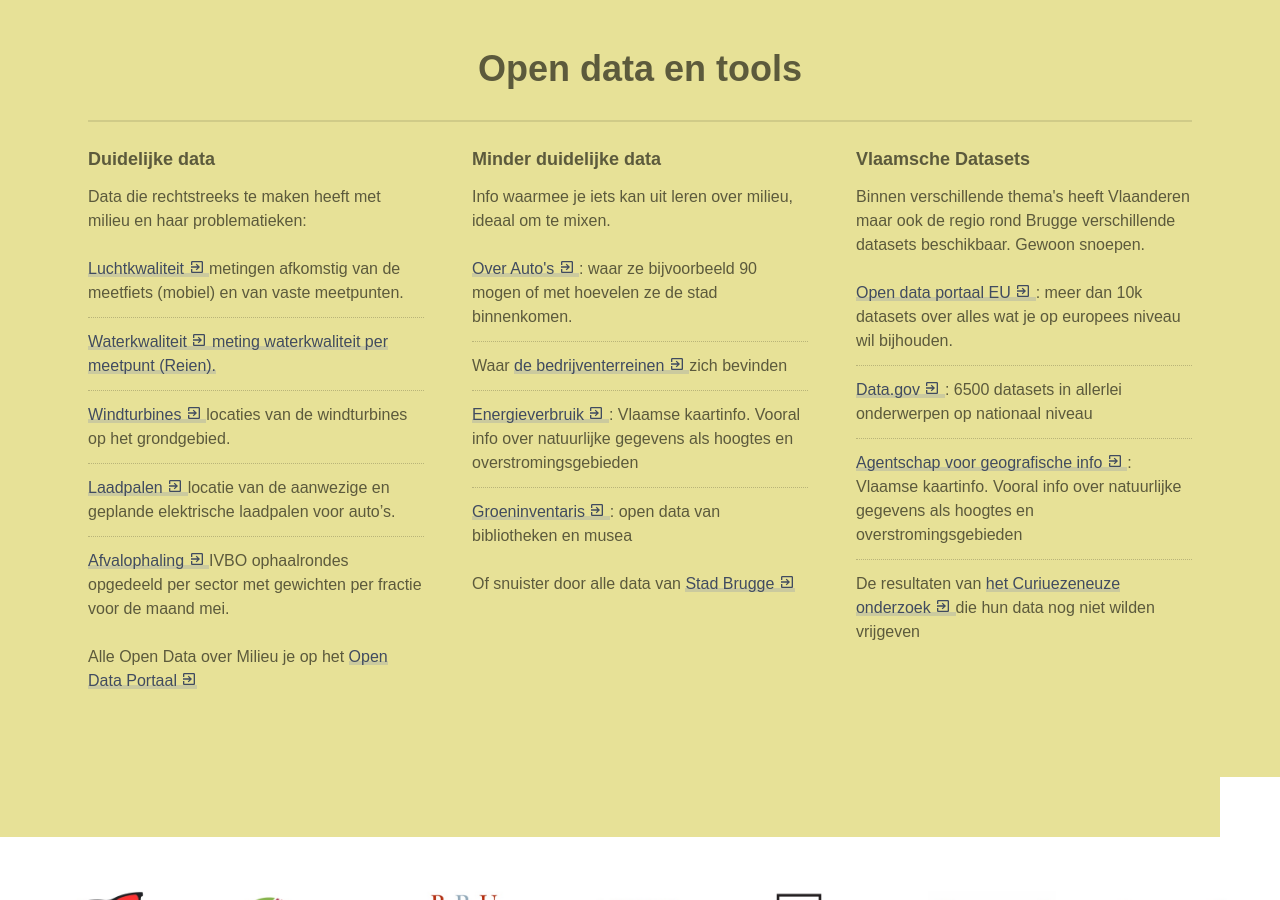
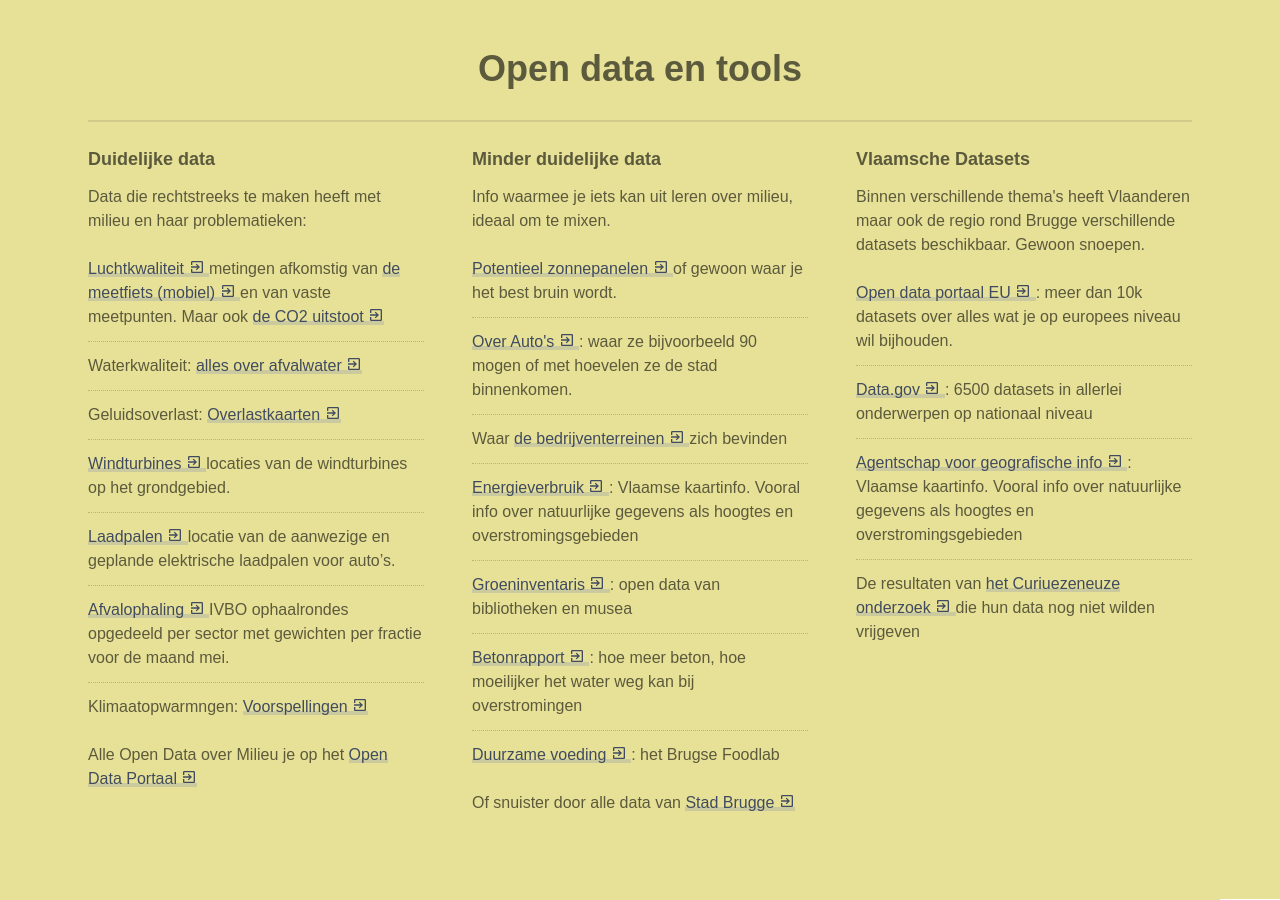
Before and after one commit to nerdlab-be/cityhacks-2018, a Jekyll site: the page built from _pages/index.markdown, in a window 1280 px wide and 900 px high, scrolled down 5628 px. Built offline with Jekyll 4.4.1, drawn with Linux system fonts in a browser that asks for light colours; some web fonts are replaced.

Commit message:
update data na datadive

```diff
--- a/_layouts/template-index.html
+++ b/_layouts/template-index.html
@@ -141,11 +141,13 @@ layout: default
           <h3 class="c-small-title">Duidelijke data</h3>
           <p class="c-para-small">Data die rechtstreeks te maken heeft met milieu en haar problematieken:</p>
           <ul class="o-list-bare c-list-small">
-            <li class="c-list-small__item"><a href="https://www.brugge.be/open-data-milieu-natuur#lk" target="_blank" class="c-link c-link--faux">Luchtkwaliteit{% include atom.icon.html value="external" %}</a> metingen afkomstig van de meetfiets (mobiel) en van vaste meetpunten.</li>
-            <li class="c-list-small__item"><a href="#" target="_blank" class="c-link c-link--faux">Waterkwaliteit {% include atom.icon.html value="external" %} meting waterkwaliteit per meetpunt (Reien).</a></li>
+            <li class="c-list-small__item"><a href="www.vmm.be/lucht" target="_blank" class="c-link c-link--faux">Luchtkwaliteit{% include atom.icon.html value="external" %}</a> metingen afkomstig van <a href="https://www.brugge.be/open-data-milieu-natuur#lk" target="_blank" class="c-link c-link--faux">de meetfiets (mobiel){% include atom.icon.html value="external" %}</a> en van vaste meetpunten. Maar ook <a href="https://www.brugge.be/seapdefpdf" target="_blank" class="c-link c-link--faux">de CO2 uitstoot{% include atom.icon.html value="external" %}</a></li>
+            <li class="c-list-small__item">Waterkwaliteit: <a href="https://www.vmm.be/water/afvalwater/meetresultaten" target="_blank" class="c-link c-link--faux">alles over afvalwater{% include atom.icon.html value="external" %}</a></li>
+            <li class="c-list-small__item">Geluidsoverlast: <a href="https://www.lne.be/geluidsbelastingkaarten" target="_blank" class="c-link c-link--faux">Overlastkaarten{% include atom.icon.html value="external" %}</a></li>
             <li class="c-list-small__item"><a href="https://www.brugge.be/open-data-milieu-natuur#wt" target="_blank" class="c-link c-link--faux">Windturbines {% include atom.icon.html value="external" %}</a> locaties van de windturbines op het grondgebied.</li>
-            <li class="c-list-small__item"><a href="#" target="_blank" class="c-link c-link--faux">Laadpalen {% include atom.icon.html value="external" %}</a> locatie van de aanwezige en geplande elektrische laadpalen voor auto’s.</li>
-            <li class="c-list-small__item"><a href="#" target="_blank" class="c-link c-link--faux">Afvalophaling {% include atom.icon.html value="external" %}</a> IVBO ophaalrondes opgedeeld per sector met gewichten per fractie voor de maand mei.</li>
+            <li class="c-list-small__item"><a href="https://www.brugge.be/open-data-mobiliteit#lp" target="_blank" class="c-link c-link--faux">Laadpalen {% include atom.icon.html value="external" %}</a> locatie van de aanwezige en geplande elektrische laadpalen voor auto’s.</li>
+            <li class="c-list-small__item"><a href="https://www.brugge.be/open-data-milieu-natuur#afval" target="_blank" class="c-link c-link--faux">Afvalophaling {% include atom.icon.html value="external" %}</a> IVBO ophaalrondes opgedeeld per sector met gewichten per fractie voor de maand mei.</li>
+            <li class="c-list-small__item">Klimaatopwarmngen: <a href="https://klimaat.vmm.be/kaartapplicatie-thema-1" target="_blank" class="c-link c-link--faux">Voorspellingen{% include atom.icon.html value="external" %}</a></li>
           </ul>
           <p class="c-para-small">Alle Open Data over Milieu je op het <a href="https://www.brugge.be/open-data-milieu-natuur" target="_blank" class="c-link c-link--faux">Open Data Portaal {% include atom.icon.html value="external" %}</a></p>
         </div>
@@ -153,10 +155,15 @@ layout: default
           <h3 class="c-small-title js-collapsed__title">Minder duidelijke data</h3>
           <p class="c-para-small">Info waarmee je iets kan uit leren over milieu, ideaal om te mixen.</p>
           <ul class="o-list-bare c-list-small">
+            <li class="c-list-small__item"><a href="https://apps.energiesparen.be/zonnekaart" target="_blank" class="c-link c-link--faux">Potentieel zonnepanelen {% include atom.icon.html value="external" %}</a> of gewoon waar je het best bruin wordt.</li>
             <li class="c-list-small__item"><a href="https://www.brugge.be/open-data-mobiliteit#vtiv" target="_blank" class="c-link c-link--faux">Over Auto's {% include atom.icon.html value="external" %}</a>: waar ze bijvoorbeeld 90 mogen of met hoevelen ze de stad binnenkomen.</li>
             <li class="c-list-small__item">Waar <a href="https://www.brugge.be/open-data-grondgebied#Bedrijventerreinen" target="_blank" class="c-link c-link--faux">de bedrijventerreinen {% include atom.icon.html value="external" %}</a>zich bevinden</li>
             <li class="c-list-small__item"><a href="https://www.brugge.be/open-data-grondgebied#energieverbruik" target="_blank" class="c-link c-link--faux">Energieverbruik {% include atom.icon.html value="external" %}</a>: Vlaamse kaartinfo. Vooral info over natuurlijke gegevens als hoogtes en overstromingsgebieden</li>
             <li class="c-list-small__item"><a href="https://www.brugge.be/open-data-grondgebied#GroenBr" target="_blank" class="c-link c-link--faux">Groeninventaris {% include atom.icon.html value="external" %}</a>: open data van bibliotheken en musea</li>
+            <li class="c-list-small__item"><a href="https://www.natuurpunt.be/pagina/betonrapport-van-vlaamse-gemeenten-en-provincies" target="_blank" class="c-link c-link--faux">Betonrapport {% include atom.icon.html value="external" %}</a>: hoe meer beton, hoe moeilijker het water weg kan bij overstromingen</li>
+            <li class="c-list-small__item"><a href="https://foodlab.brugge.be/" target="_blank" class="c-link c-link--faux">Duurzame voeding {% include atom.icon.html value="external" %}</a>: het Brugse Foodlab</li>
+
+
           </ul>
           <p class="c-para-small">Of snuister door alle data van <a href="https://www.brugge.be/opendata" target="_blank" class="c-link c-link--faux">Stad Brugge {% include atom.icon.html value="external" %}</a></p>
 
```
